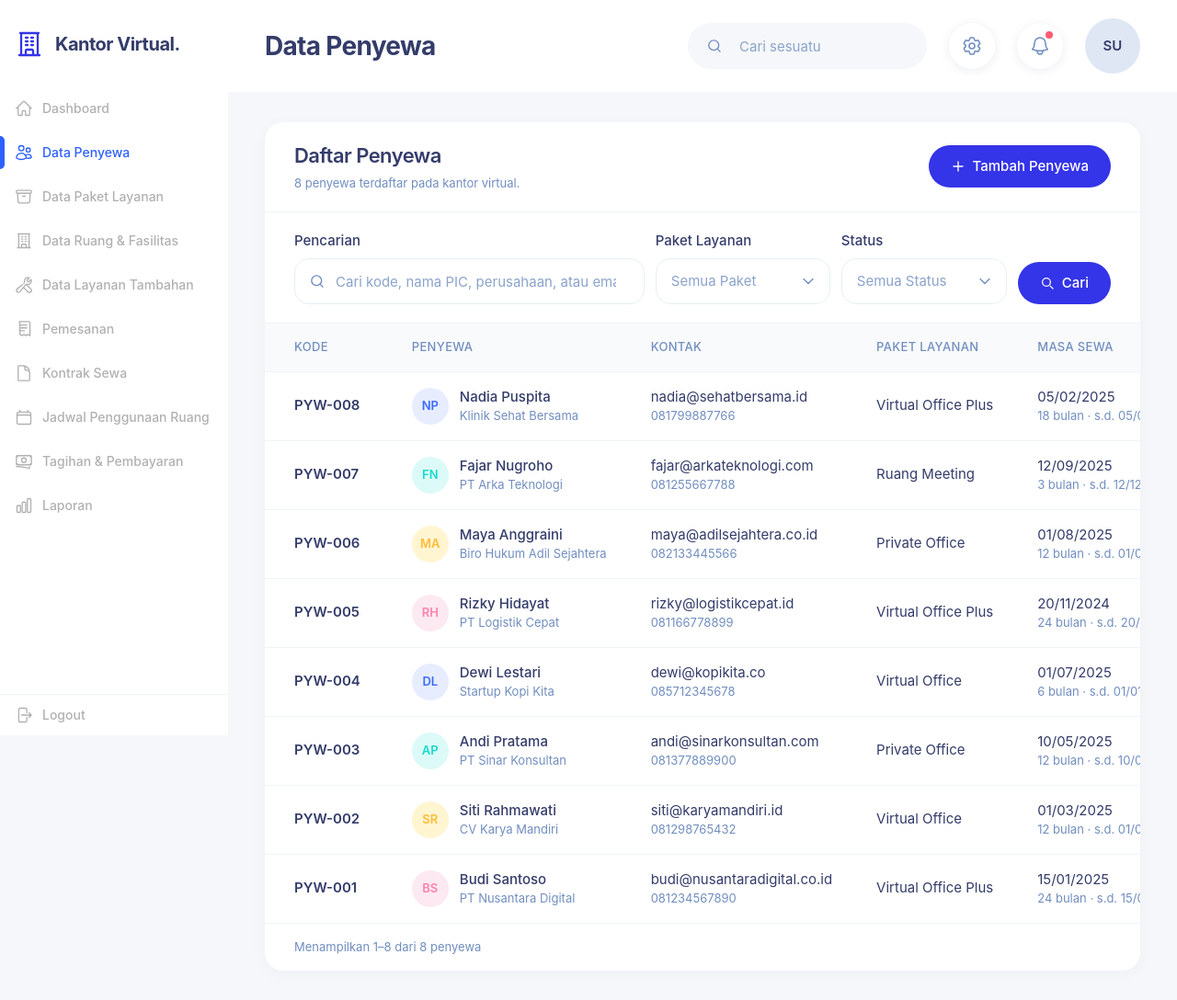
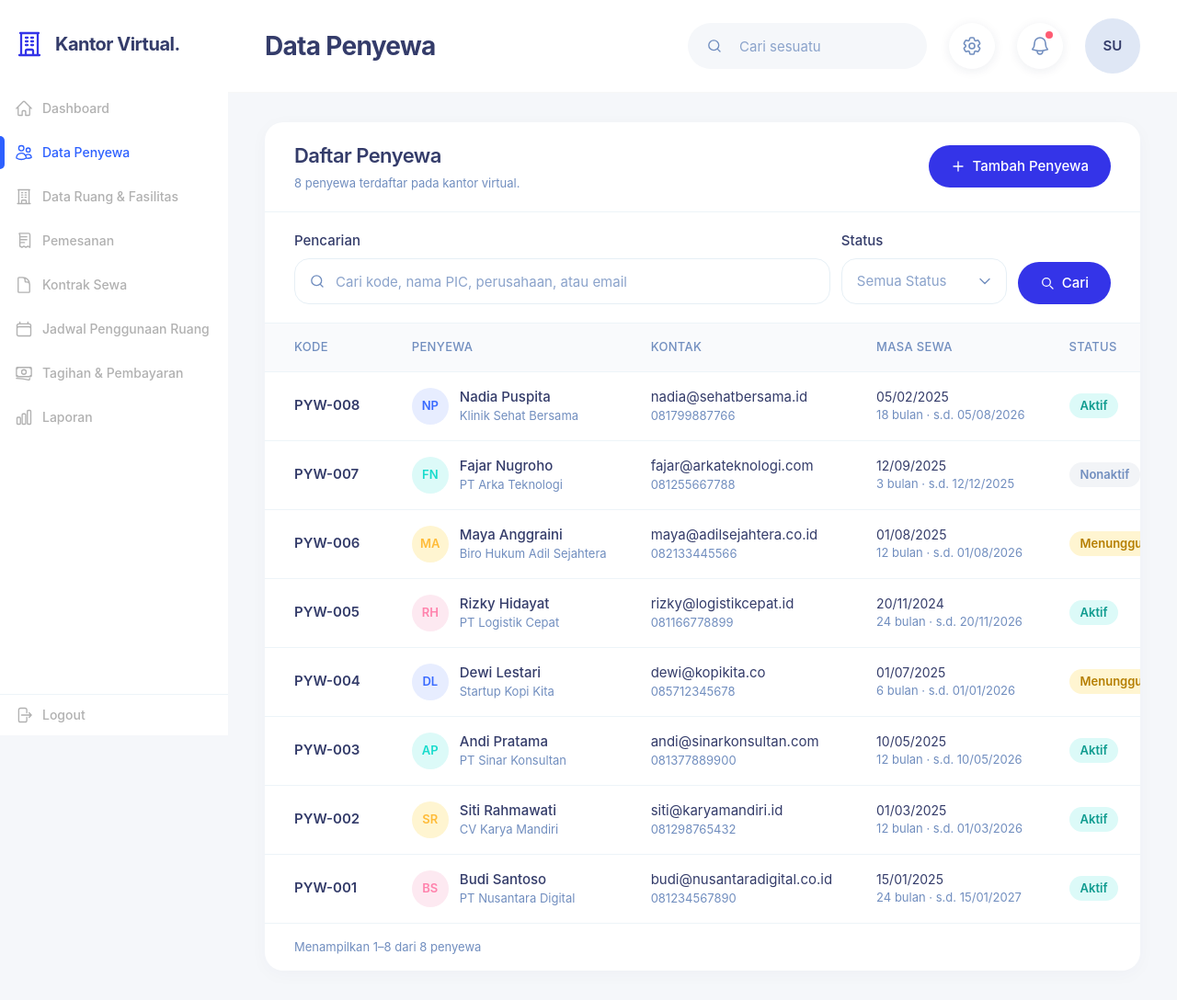
Before and after one commit to hilmiwicak/bnsp-dashboard, a Laravel app: page /penyewa in a window 1280 px wide. Shown: the whole page at 92% size. Run offline with Laravel 12, Linux system fonts and the light colour scheme; the visitor is signed in with stand-in values (Sample User, id 1); data comes from the database, SQL or seed files in the repository; style sheets or scripts are compiled from the project's sources.

Commit message:
refactor: drop paket layanan and layanan tambahan from scope
Remove the paket layanan column from penyewa along with its model
constant, validation rule, filter, table column, and form input.
Data Paket Layanan and Data Layanan Tambahan module pages are also
removed, leaving eight navigation entries.

```diff
--- a/app/Http/Controllers/PenyewaController.php
+++ b/app/Http/Controllers/PenyewaController.php
@@ -17,13 +17,11 @@ class PenyewaController extends Controller
     {
         $filters = [
             'q' => trim((string) $request->query('q')),
-            'paket_layanan' => $this->allowedFilter($request->query('paket_layanan'), Penyewa::PAKET_LAYANAN),
             'status' => $this->allowedFilter($request->query('status'), Penyewa::STATUS),
         ];
 
         $penyewa = Penyewa::query()
             ->search($filters['q'])
-            ->when($filters['paket_layanan'], fn ($query, $paket) => $query->where('paket_layanan', $paket))
             ->when($filters['status'], fn ($query, $status) => $query->where('status', $status))
             ->orderByDesc('created_at')
             ->orderByDesc('id')
--- a/app/Http/Requests/PenyewaRequest.php
+++ b/app/Http/Requests/PenyewaRequest.php
@@ -42,7 +42,6 @@ class PenyewaRequest extends FormRequest
                 'required', 'string', 'email', 'max:255',
                 Rule::unique('penyewa', 'email')->ignore($ignoreId),
             ],
-            'paket_layanan' => ['required', Rule::in(Penyewa::PAKET_LAYANAN)],
             'tanggal_mulai_sewa' => ['required', 'date'],
             'durasi_sewa' => ['required', 'integer', 'min:1', 'max:120'],
             'status' => ['required', Rule::in(Penyewa::STATUS)],
@@ -64,7 +63,6 @@ class PenyewaRequest extends FormRequest
             'tanggal_lahir' => 'tanggal lahir',
             'jenis_kelamin' => 'jenis kelamin',
             'no_hp' => 'nomor HP',
-            'paket_layanan' => 'paket layanan',
             'tanggal_mulai_sewa' => 'tanggal mulai sewa',
             'durasi_sewa' => 'durasi sewa',
         ];
--- a/app/Models/Penyewa.php
+++ b/app/Models/Penyewa.php
@@ -20,7 +20,6 @@ use Illuminate\Support\Carbon;
     'alamat',
     'no_hp',
     'email',
-    'paket_layanan',
     'tanggal_mulai_sewa',
     'durasi_sewa',
     'status',
@@ -36,18 +35,6 @@ class Penyewa extends Model
      * @var string
      */
     protected $table = 'penyewa';
-
-    /**
-     * Paket layanan yang tersedia pada kantor virtual.
-     *
-     * @var list<string>
-     */
-    public const PAKET_LAYANAN = [
-        'Virtual Office',
-        'Virtual Office Plus',
-        'Private Office',
-        'Ruang Meeting',
-    ];
 
     /**
      * Status keanggotaan penyewa.
--- a/database/factories/PenyewaFactory.php
+++ b/database/factories/PenyewaFactory.php
@@ -29,7 +29,6 @@ class PenyewaFactory extends Factory
             'alamat' => fake()->address(),
             'no_hp' => fake()->numerify('08##########'),
             'email' => fake()->unique()->safeEmail(),
-            'paket_layanan' => fake()->randomElement(Penyewa::PAKET_LAYANAN),
             'tanggal_mulai_sewa' => fake()->dateTimeBetween('-18 months', 'now')->format('Y-m-d'),
             'durasi_sewa' => fake()->randomElement([3, 6, 12, 24]),
             'status' => fake()->randomElement(Penyewa::STATUS),
--- a/resources/views/components/dashboard/sidebar.blade.php
+++ b/resources/views/components/dashboard/sidebar.blade.php
@@ -2,9 +2,7 @@
     $items = [
         ['label' => 'Dashboard', 'icon' => 'home', 'route' => 'dashboard', 'active' => 'dashboard'],
         ['label' => 'Data Penyewa', 'icon' => 'users', 'route' => 'penyewa.index', 'active' => 'penyewa.*'],
-        ['label' => 'Data Paket Layanan', 'icon' => 'package', 'route' => 'paket-layanan.index', 'active' => 'paket-layanan.*'],
         ['label' => 'Data Ruang & Fasilitas', 'icon' => 'building', 'route' => 'ruang-fasilitas.index', 'active' => 'ruang-fasilitas.*'],
-        ['label' => 'Data Layanan Tambahan', 'icon' => 'wrench', 'route' => 'layanan-tambahan.index', 'active' => 'layanan-tambahan.*'],
         ['label' => 'Pemesanan', 'icon' => 'receipt', 'route' => 'pemesanan.index', 'active' => 'pemesanan.*'],
         ['label' => 'Kontrak Sewa', 'icon' => 'document', 'route' => 'kontrak-sewa.index', 'active' => 'kontrak-sewa.*'],
         ['label' => 'Jadwal Penggunaan Ruang', 'icon' => 'calendar', 'route' => 'jadwal-ruang.index', 'active' => 'jadwal-ruang.*'],
--- a/resources/views/dashboard.blade.php
+++ b/resources/views/dashboard.blade.php
@@ -8,7 +8,7 @@
 
     $expenseSlices = [
         ['label' => 'Ruang Meeting', 'value' => 30, 'color' => '#343c6a'],
-        ['label' => 'Layanan Tambahan', 'value' => 15, 'color' => '#fc7900'],
+        ['label' => 'Perpanjangan', 'value' => 15, 'color' => '#fc7900'],
         ['label' => 'Lainnya', 'value' => 35, 'color' => '#1814f3'],
         ['label' => 'Keanggotaan', 'value' => 20, 'color' => '#fa00ff'],
     ];
--- a/resources/views/penyewa/index.blade.php
+++ b/resources/views/penyewa/index.blade.php
@@ -12,7 +12,7 @@
         'bg-[#fde9f1] text-[#ff82ac]',
     ];
 
-    $isFiltered = $filters['q'] !== '' || $filters['paket_layanan'] || $filters['status'];
+    $isFiltered = $filters['q'] !== '' || $filters['status'];
 @endphp
 
 <x-layouts.dashboard title="Data Penyewa" heading="Data Penyewa">
@@ -57,16 +57,6 @@
                     </div>
                 </div>
 
-                <div class="w-full sm:w-[190px]">
-                    <x-dashboard.form-select
-                        name="paket_layanan"
-                        label="Paket Layanan"
-                        :options="\App\Models\Penyewa::PAKET_LAYANAN"
-                        :selected="$filters['paket_layanan']"
-                        placeholder="Semua Paket"
-                    />
-                </div>
-
                 <div class="w-full sm:w-[180px]">
                     <x-dashboard.form-select
                         name="status"
@@ -98,7 +88,6 @@
                             <th scope="col" class="px-6 py-4 font-medium lg:px-8">Kode</th>
                             <th scope="col" class="px-6 py-4 font-medium">Penyewa</th>
                             <th scope="col" class="px-6 py-4 font-medium">Kontak</th>
-                            <th scope="col" class="px-6 py-4 font-medium">Paket Layanan</th>
                             <th scope="col" class="px-6 py-4 font-medium">Masa Sewa</th>
                             <th scope="col" class="px-6 py-4 font-medium">Status</th>
                             <th scope="col" class="px-6 py-4 text-right font-medium lg:px-8">Aksi</th>
@@ -129,11 +118,7 @@
                                     <p class="text-[13px] text-dash-muted">{{ $item->no_hp }}</p>
                                 </td>
 
-                                <td class="whitespace-nowrap px-6 py-4 text-[15px] text-dash-ink">
-                                    {{ $item->paket_layanan }}
-                                </td>
-
-                                <td class="whitespace-nowrap px-6 py-4 text-[15px] text-dash-ink">
+                                <td class="whitespace-nowrap px-6 py-4 text-sm text-dash-ink">
                                     {{ $item->tanggal_mulai_sewa->format('d/m/Y') }}
                                     <span class="block text-[13px] text-dash-muted">
                                         {{ $item->durasi_sewa }} bulan &middot; s.d. {{ $item->masaSewaBerakhir()->format('d/m/Y') }}
@@ -174,7 +159,7 @@
                             </tr>
                         @empty
                             <tr>
-                                <td colspan="7" class="px-6 py-16 text-center">
+                                <td colspan="6" class="px-6 py-16 text-center">
                                     <span class="mx-auto flex h-14 w-14 items-center justify-center rounded-full bg-dash-surface text-dash-muted">
                                         <svg class="h-6 w-6" viewBox="0 0 24 24" fill="none" stroke="currentColor" stroke-width="1.7" aria-hidden="true">
                                             <path stroke-linecap="round" stroke-linejoin="round" d="M15 19.128a9.38 9.38 0 0 0 2.625.372 9.337 9.337 0 0 0 4.121-.952 4.125 4.125 0 0 0-7.533-2.493M15 19.128v-.003c0-1.113-.285-2.16-.786-3.07M15 19.128v.106A12.318 12.318 0 0 1 8.624 21c-2.331 0-4.512-.645-6.374-1.766l-.001-.109a6.375 6.375 0 0 1 11.964-3.07M12 6.375a3.375 3.375 0 1 1-6.75 0 3.375 3.375 0 0 1 6.75 0Zm8.25 2.25a2.625 2.625 0 1 1-5.25 0 2.625 2.625 0 0 1 5.25 0Z" />
--- a/routes/web.php
+++ b/routes/web.php
@@ -21,20 +21,10 @@ Route::middleware('auth')->group(function () {
     // Modul standar kantor virtual selain Data Penyewa. Struktur halaman sudah
     // disiapkan (judul, deskripsi, kolom tabel) dan datanya menyusul.
     $modules = [
-        'paket-layanan' => [
-            'heading' => 'Data Paket Layanan',
-            'description' => 'Kelola paket keanggotaan kantor virtual beserta harga dan fasilitas yang disertakan.',
-            'columns' => ['Kode Paket', 'Nama Paket', 'Harga / Bulan', 'Fasilitas', 'Status'],
-        ],
         'ruang-fasilitas' => [
             'heading' => 'Data Ruang & Fasilitas',
             'description' => 'Daftar ruang meeting, private office, dan fasilitas pendukung yang dapat dipesan penyewa.',
             'columns' => ['Kode Ruang', 'Nama Ruang', 'Kapasitas', 'Lokasi', 'Status'],
-        ],
-        'layanan-tambahan' => [
-            'heading' => 'Data Layanan Tambahan',
-            'description' => 'Layanan pendukung seperti alamat domisili, mail handling, resepsionis, dan notaris.',
-            'columns' => ['Kode Layanan', 'Nama Layanan', 'Tarif', 'Satuan', 'Status'],
         ],
         'pemesanan' => [
             'heading' => 'Pemesanan',
@@ -43,8 +33,8 @@ Route::middleware('auth')->group(function () {
         ],
         'kontrak-sewa' => [
             'heading' => 'Kontrak Sewa',
-            'description' => 'Kelola dokumen kontrak sewa aktif, termasuk periode dan paket layanan yang disepakati.',
-            'columns' => ['Nomor Kontrak', 'Penyewa', 'Paket', 'Mulai', 'Berakhir', 'Status'],
+            'description' => 'Kelola dokumen kontrak sewa aktif, termasuk periode dan status kontrak yang disepakati.',
+            'columns' => ['Nomor Kontrak', 'Penyewa', 'Mulai', 'Berakhir', 'Durasi', 'Status'],
         ],
         'jadwal-ruang' => [
             'heading' => 'Jadwal Penggunaan Ruang',
```
Also changed, not shown: database/seeders/PenyewaSeeder.php (+0 -8 lines), resources/views/penyewa/form.blade.php (+1 -11 lines), tests/Feature/ModuleNavigationTest.php (+1 -5 lines), tests/Feature/PenyewaTest.php (+0 -2 lines), database/migrations/2026_11_19_000000_create_penyewa_table.php.
